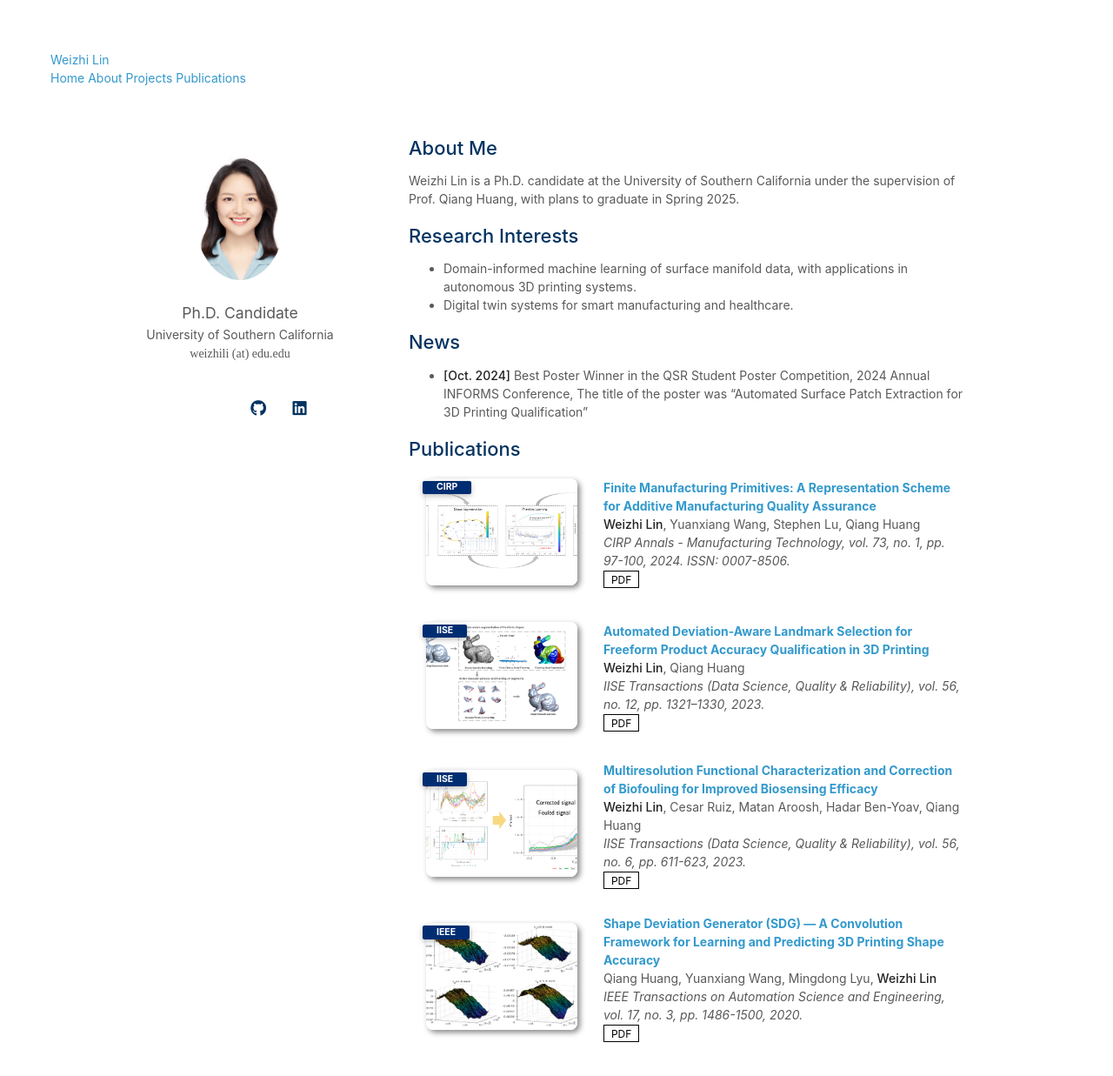
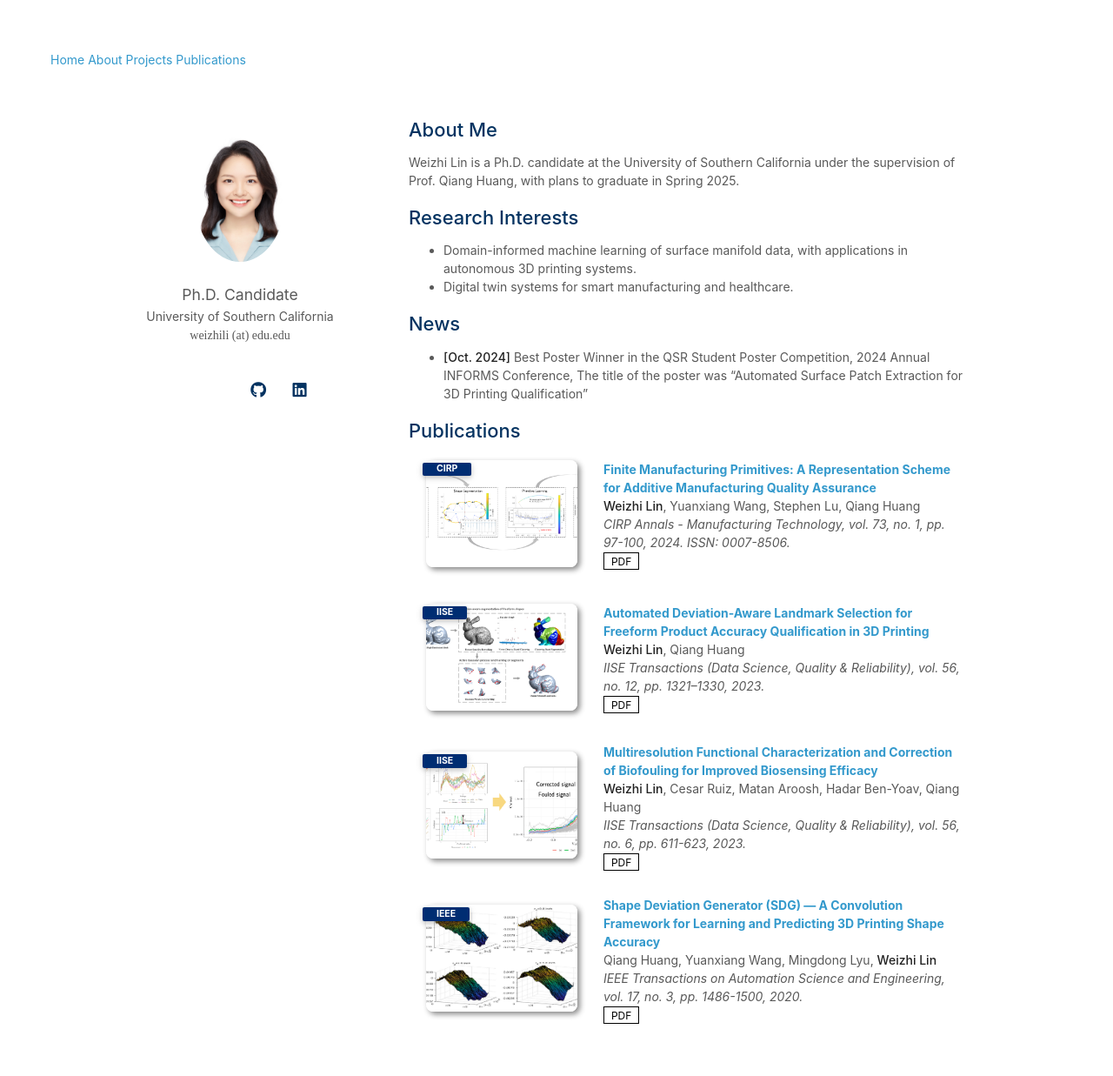
Before and after one commit to weizhi-lin/weizhi-lin.github.io, a Jekyll site: the page built from index.md, in a window 1280 px wide and 1318 px high. Shown: the top 1237 px of the window at 87% size. Built offline with Jekyll 4.4.1, drawn with Linux system fonts in a browser that asks for light colours; a style sheet for code colours, icons or effects is not loaded.

Commit message:
Update homepage.html

```diff
--- a/_layouts/homepage.html
+++ b/_layouts/homepage.html
@@ -42,9 +42,6 @@
   <!-- Navigation Bar -->
   <nav class="navbar">
     <div class="container">
-      <!-- Logo or Site Title -->
-      <a href="{{ '/' | relative_url }}" class="logo">{{ site.title }}</a>
-
       <!-- Navigation Links as Row -->
       <div class="nav-links">
         <a href="{{ '/' | relative_url }}">Home</a>
```
